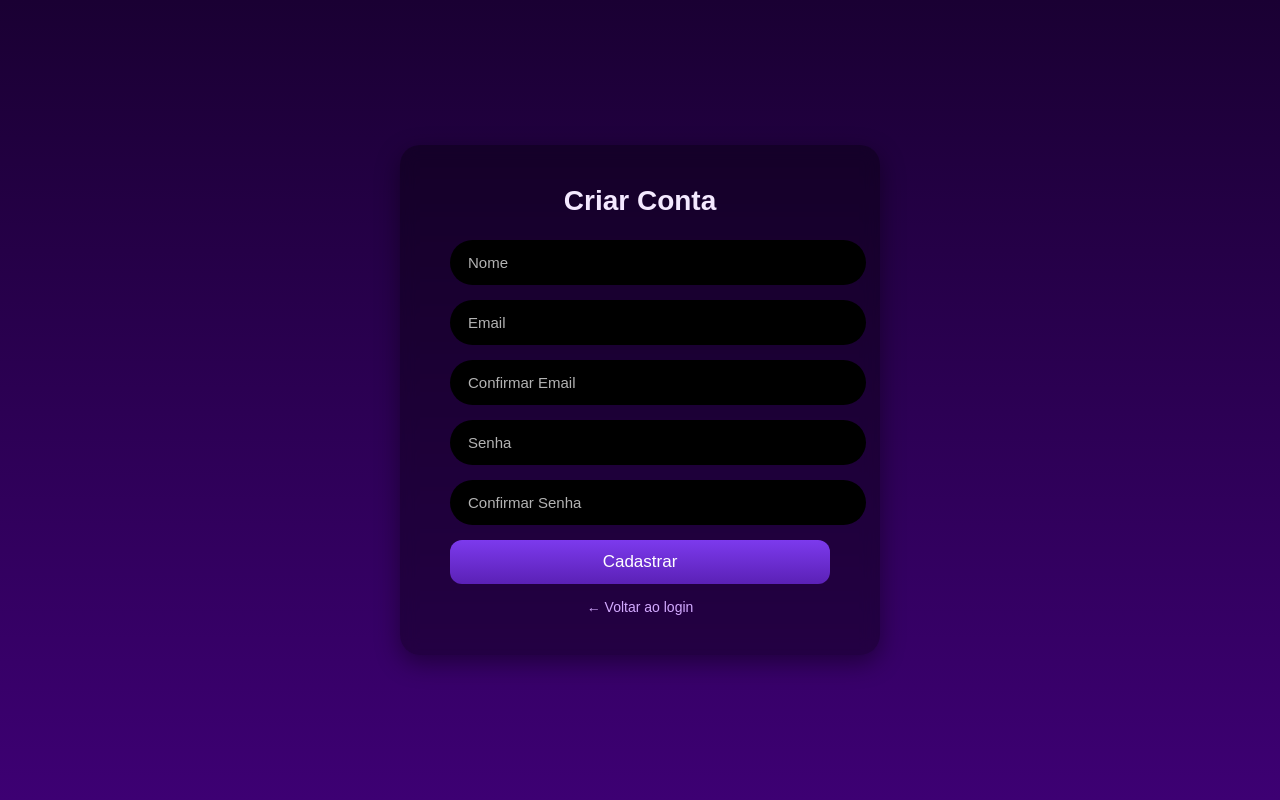
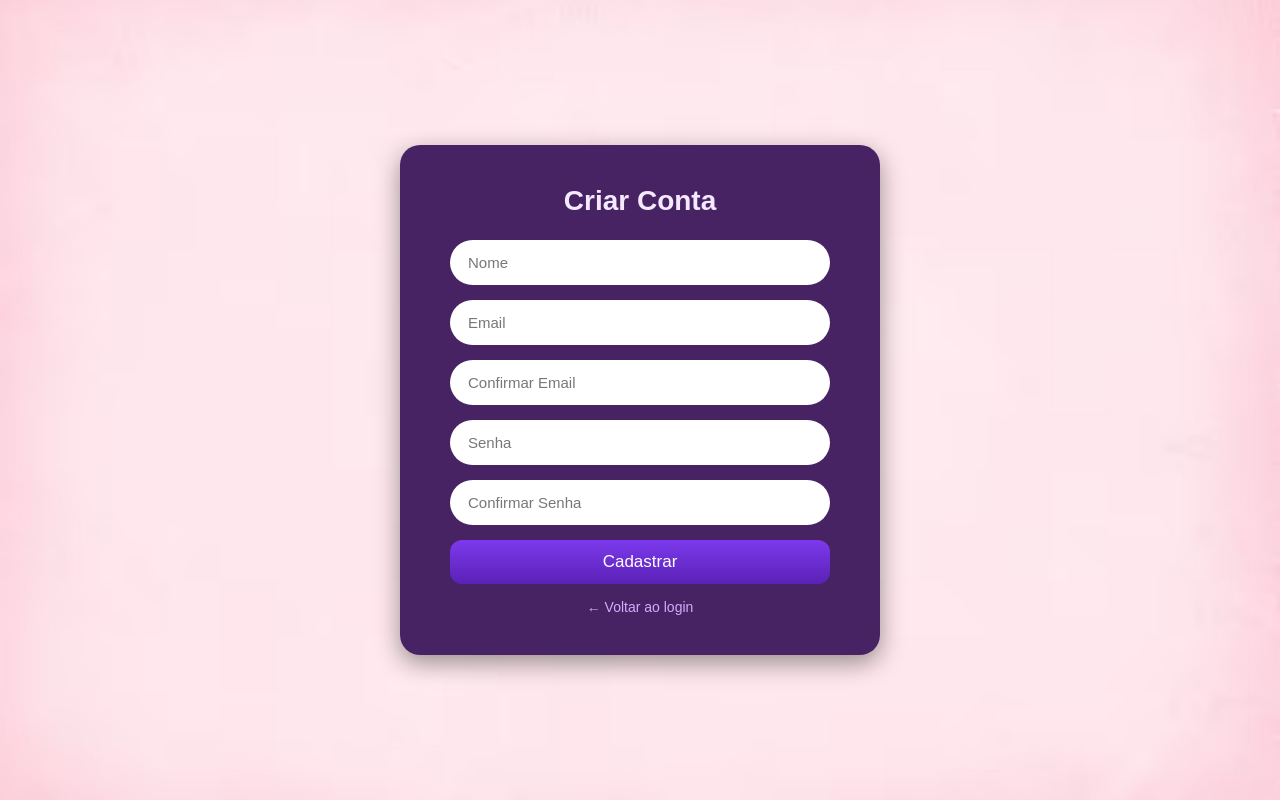
Before and after one commit to jt-commit/campusforum, a PHP site: page /register.php in a window 1280 px wide. Run offline with PHP 8.4, Linux system fonts and the light colour scheme.

Commit message:
mudanças feitas por cauã, plano de fundo, tamanho da barra de pesquisa e icone de pesquisa(lupa)

```diff
--- a/index.php
+++ b/index.php
@@ -64,7 +64,10 @@ if (!empty($_SESSION['user'])) {
     </a>
 
     <div class="search-box">
-        <form method="get">
+        <form method="get" class="search-form">
+            <button type="submit" class="search-icon" aria-label="Pesquisar">
+                <img src="/campusforum/lupa1.png" alt="">
+            </button>
             <input type="text" name="q" placeholder="Pesquisar no fórum..."
                    value="<?= htmlspecialchars($search) ?>">
         </form>
--- a/register.php
+++ b/register.php
@@ -58,29 +58,24 @@ if ($_SERVER["REQUEST_METHOD"] === "POST") {
 <meta charset="utf-8">
 <title>Campus Forum - Cadastro</title>
 
-<style>/* ================================ */
-/*  ESTILO GERAL DA PÁGINA         */
-/* ================================ */
-
+<style>/* ======== FUNDO DA PÁGINA ======== */
 body {
     margin: 0;
-    padding: 0;
     font-family: "Poppins", sans-serif;
-    background: linear-gradient(180deg, #1a0033, #3d0073);
-    color: #f9d76e;
-
+    background-image: url('/campusforum/fundo1.avif');
+    background-size: cover;
+    background-position: center;
+    background-attachment: fixed;
     display: flex;
     justify-content: center;
     align-items: center;
     height: 100vh;
 }
 
-/* ================================ */
-/*  CONTAINER DO FORM              */
-/* ================================ */
-
+/* ======== CONTAINER DO FORM (MANTIDO ROXO) ======== */
 .form-container {
-    background: rgba(0, 0, 0, 0.35);
+    /* Mantendo o tom roxo escuro com leve transparência */
+    background: rgba(41, 0, 75, 0.85);
     backdrop-filter: blur(8px);
 
     padding: 40px 50px;
@@ -98,69 +93,54 @@ body {
     color: #f4e9ff;
 }
 
-/* ================================ */
-/*  CAIXA DE ERROS                 */
-/* ================================ */
-
+/* ======== CAIXA DE ERROS ======== */
 .error {
     background: rgba(255, 0, 50, 0.25);
     padding: 10px 14px;
     border-radius: 10px;
     margin-bottom: 15px;
-
     color: #ffb3b3;
     font-weight: 500;
     font-size: 14px;
 }
 
-/* ================================ */
-/*  CAMPOS DO FORM                 */
-/* ================================ */
-
+/* ======== CAMPOS DO FORM (BRANCOS) ======== */
 .form-container input {
     width: 100%;
     padding: 14px 18px;
     margin-bottom: 15px;
 
-    background: #000;
-    color: #fff;
+    background: #ffffff; /* Fundo branco solicitado */
+    color: #222222;    /* Texto digitado escuro para contraste */
 
     border: none;
     outline: none;
-
     border-radius: 30px;
     font-size: 15px;
-
     transition: 0.25s ease;
+    box-sizing: border-box;
 }
 
 .form-container input::placeholder {
-    color: rgba(255,255,255,0.7);
+    color: #777777; /* Cor do texto "e-mail" e "senha" */
 }
 
 .form-container input:focus {
-    background: #111;
-    box-shadow: 0 0 10px rgba(255,255,255,0.2);
+    background: #fdfdfd;
+    box-shadow: 0 0 10px rgba(255,255,255,0.3);
 }
 
-/* ================================ */
-/*  BOTÃO                          */
-/* ================================ */
-
+/* ======== BOTÃO ======== */
 button {
     width: 100%;
     padding: 12px;
-
     background: linear-gradient(180deg, #7c3aed, #5b21b6);
     color: #fff;
-
     border: none;
     border-radius: 12px;
-
     font-size: 17px;
     cursor: pointer;
     font-weight: 500;
-
     transition: 0.3s ease;
 }
 
@@ -169,24 +149,20 @@ button:hover {
     background: linear-gradient(180deg, #9d4edd, #6a0dad);
 }
 
-/* ================================ */
-/*  LINK VOLTAR                    */
-/* ================================ */
-
+/* ======== LINK VOLTAR ======== */
 .voltar {
     display: block;
     margin-top: 15px;
-
     color: #d3aaff;
     text-decoration: none;
     font-size: 14px;
-
     transition: 0.2s ease;
 }
 
 .voltar:hover {
     text-decoration: underline;
 }
+
 
 </style>
 
```
Also changed, not shown: index_style.css (+36 -6 lines), login.php (+15 -7 lines), pergunta.php (+6 -3 lines), fundo1.avif (added), lupa1.png (added).
